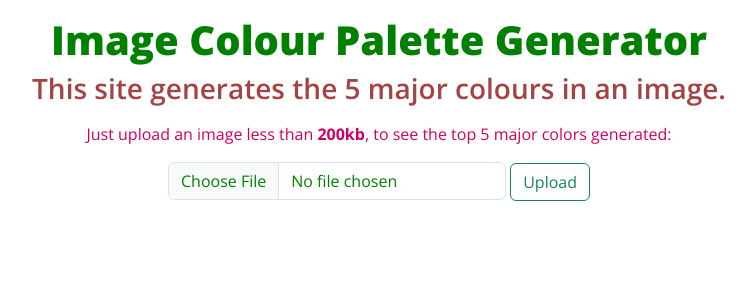
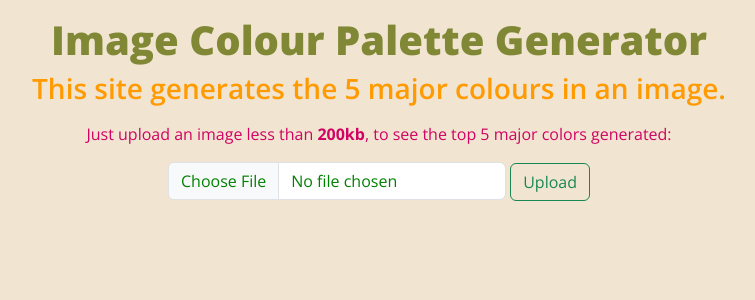
Before and after one commit to Lawrence-Nno/image_color_generator, a Flask app: page / in a window 1280 px wide. Shown: the top 300 px of the page, without its empty margins (261-1016 px from the left). Run offline with Flask 3, Linux system fonts and the light colour scheme.

Commit message:
Altered some css

```diff
--- a/static/css/style.css
+++ b/static/css/style.css
@@ -12,29 +12,36 @@
 
 body{
     font-family: "Open Sans", sans-serif;
+    background-color: #F1E5D1;
 }
 h1{
-    color: green;
+    color: #808836;
     font-weight: 800;
     margin-top: 1rem;
 }
 h3{
-    color: #A34343;
+    color: #FF9A00;
     font-weight: 600;
 }
 .to-see{
     margin: 1rem 0;
-    color: #D20062;
+    color: #D10363;
+}
+.flashm{
+    width: 50%;
+    margin: auto;
 }
 .rgb-codes-text{
     font-weight: 700;
-    color: #A34343;
+    color: #D10363;
     font-size: 1rem;
 }
 .rgb-codes{
-    color: green;
-    font-weight: 500;
+    color: black;
+    font-weight: 600;
     font-size: 1.2rem;
+    margin-bottom: 2rem;
+    font-style: italic;
 }
 .choose-file{
     display: inline-block;
@@ -50,11 +57,13 @@ input::file-selector-button{
 }
 .colors img{
     object-fit: contain;
+    margin-bottom: 1rem;
 }
 .uploaded-image img{
     object-fit: contain;
     height: 400px;
     width: 800px;
+    margin-bottom: 1rem;
 }
 
 @media (max-width: 1100px) {
@@ -67,11 +76,13 @@ input::file-selector-button{
     object-fit: contain;
     height: 100%;
     width: 100%;
+    margin-bottom: 1rem;
 }
 .rgb-codes{
     color: green;
     font-weight: 500;
     font-size: 0.8rem;
+    margin-bottom: 1rem;
 }
 div .choose-file{
     display: inline-block !important;
@@ -80,4 +91,8 @@ div .choose-file{
 .size{
     font-size: 0.8rem;
 }
+.flashm{
+    width: 100%;
+    margin: auto;
 }
+}
```
